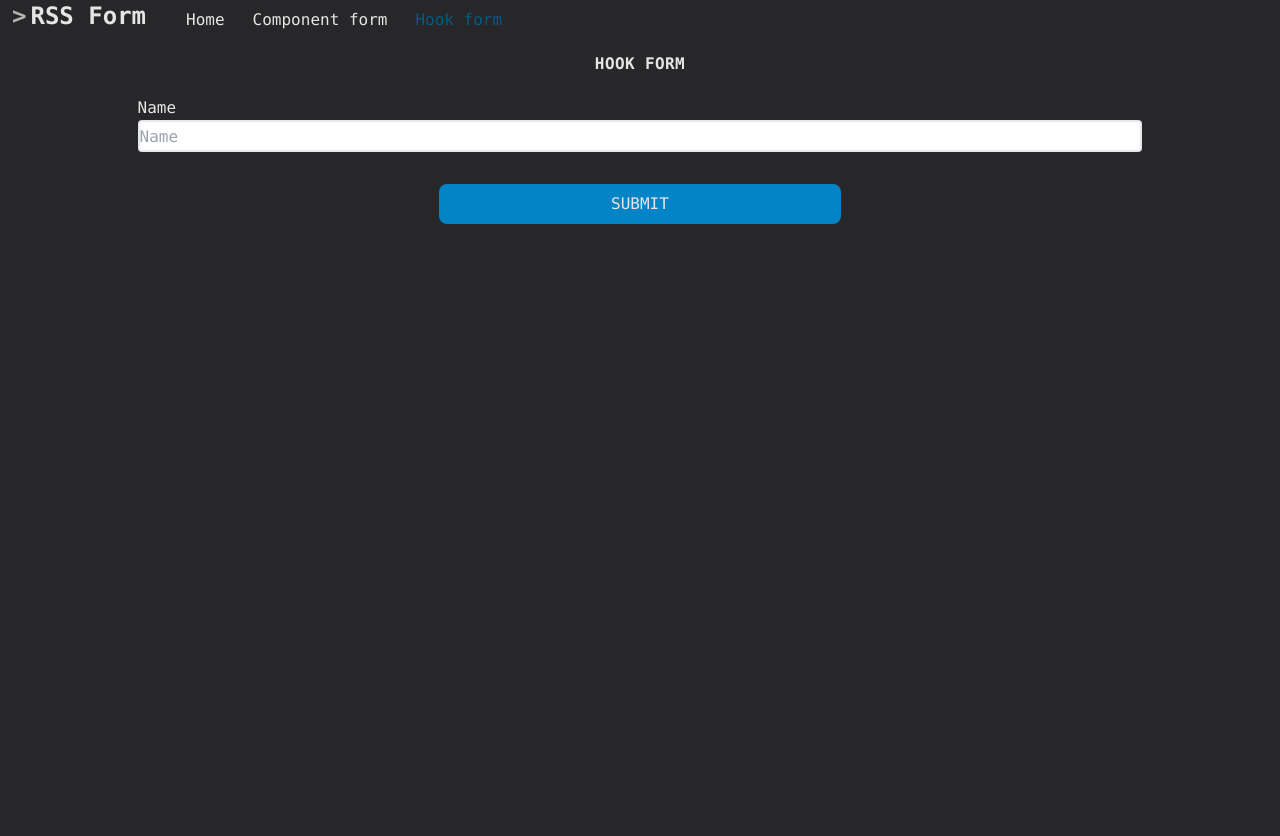
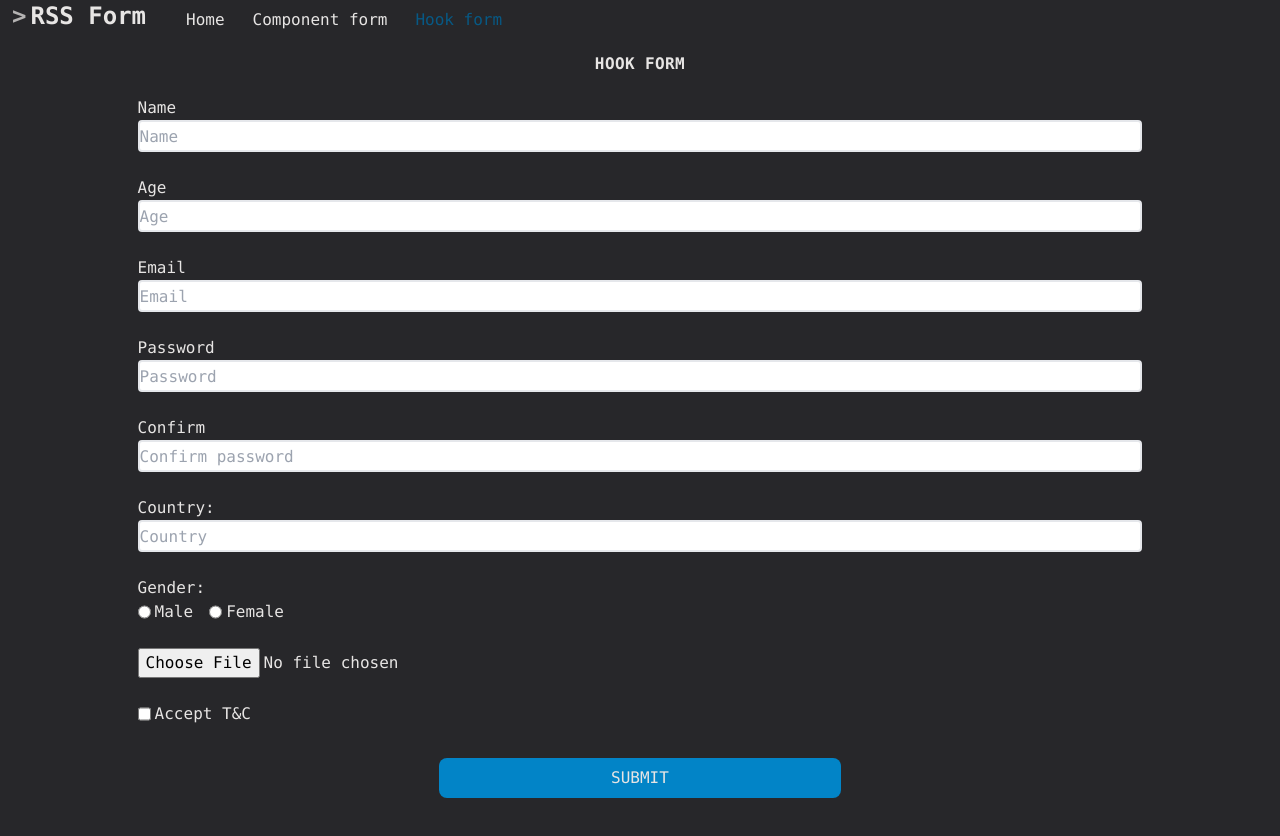
Before and after one commit to ffriday/rssreact, a React (Vite) app: page /hook-form in a window 1280 px wide. Shown: the top 836 px of the page. Before the commit the page ends 800 px from the top, so only its background shows below. Built offline with nearby package versions, Linux system fonts and the light colour scheme.

Commit message:
feat: add hook form handlers

```diff
--- a/src/constants/types.ts
+++ b/src/constants/types.ts
@@ -36,11 +36,7 @@ type TProps = {
 export type TDataInput = {
   props: TProps;
   message: string;
-  onChange?: (value: string) => void;
 };
-
-export type TDataProps = Omit<TProps, 'placeholder'> &
-  Omit<TDataInput, 'props' | 'onChange'>;
 
 export enum Links {
   home = '',
--- a/src/form/components/AgreeCheckbox.tsx
+++ b/src/form/components/AgreeCheckbox.tsx
@@ -1,10 +1,10 @@
-import { TDataProps } from '../../constants/types';
+import { TDataInput } from '../../constants/types';
 
-export const AgreeCheckbox = ({ message, ...rest }: TDataProps) => {
+export const AgreeCheckbox = ({ props, message }: TDataInput) => {
   return (
     <div className="flex flex-col align-top">
       <div className="flex justify-start">
-        <input {...rest} className="mr-1" />
+        <input {...props} className="mr-1" />
         <label htmlFor="accept">Accept T&C</label>
       </div>
       <p className="text-left first-letter:capitalize sm:h-4 h-8 w-full text-sm">
--- a/src/form/components/countrySelect.tsx
+++ b/src/form/components/countrySelect.tsx
@@ -1,7 +1,7 @@
-import { FormNames, TDataProps } from '../../constants/types';
+import { FormNames, TDataInput } from '../../constants/types';
 import { useAppSelector } from '../../store/store';
 
-export const CountrySelect = ({ message, ...rest }: TDataProps) => {
+export const CountrySelect = ({ props, message }: TDataInput) => {
   const errorStyle = message ? ' border-red-400' : '';
   const data = useAppSelector((state) => state.countryReducer);
 
@@ -11,7 +11,7 @@ export const CountrySelect = ({ message, ...rest }: TDataProps) => {
         Country:
       </label>
       <input
-        {...rest}
+        {...props}
         list="countryList"
         className={`text-gray-900 placeholder-black::placeholder h-8 rounded border-2${errorStyle}`}
       />
--- a/src/form/components/dataInput.tsx
+++ b/src/form/components/dataInput.tsx
@@ -1,6 +1,6 @@
 import { TDataInput } from '../../constants';
 
-export const DataInput = ({ props, message, onChange }: TDataInput) => {
+export const DataInput = ({ props, message }: TDataInput) => {
   const errorStyle = message ? ' border-red-400' : '';
   return (
     <div className="flex flex-col justify-start w-full">
@@ -9,7 +9,6 @@ export const DataInput = ({ props, message, onChange }: TDataInput) => {
       </label>
       <input
         {...props}
-        onChange={(event) => onChange && onChange(event.currentTarget.value)}
         className={`text-gray-900 placeholder-current::placeholder h-8 rounded border-2${errorStyle}`}
       ></input>
       <p className="text-left first-letter:capitalize sm:h-4 h-8 w-full text-sm">
--- a/src/form/components/genderSelector.tsx
+++ b/src/form/components/genderSelector.tsx
@@ -1,15 +1,15 @@
-import { TDataProps } from '../../constants/types';
+import { TDataInput } from '../../constants/types';
 
-export const GenderSelector = ({ message, ...rest }: TDataProps) => {
+export const GenderSelector = ({ props, message }: TDataInput) => {
   return (
     <div className="flex flex-col align-top">
       <fieldset className="flex justify-start">
         <legend className="text-start">Gender:</legend>
-        <input {...rest} id="male" className="mr-1" />
+        <input {...props} id="male" className="mr-1" />
         <label htmlFor="male" className="mr-4">
           Male
         </label>
-        <input {...rest} id="female" className="mr-1" />
+        <input {...props} id="female" className="mr-1" />
         <label htmlFor="female">Female</label>
       </fieldset>
       <p className="text-left first-letter:capitalize sm:h-4 h-8 w-full text-sm">
--- a/src/form/components/imageUpload.tsx
+++ b/src/form/components/imageUpload.tsx
@@ -1,8 +1,8 @@
-import { TDataProps } from '../../constants/types';
+import { TDataInput } from '../../constants/types';
 
-export const ImageUpload = ({ message, ...rest }: TDataProps) => (
+export const ImageUpload = ({ props, message }: TDataInput) => (
   <div className="flex flex-col align-top">
-    <input {...rest} />
+    <input {...props} />
     <p className="text-left first-letter:capitalize sm:h-4 h-8 w-full text-sm">
       {message}
     </p>
--- a/src/form/hookForm.tsx
+++ b/src/form/hookForm.tsx
@@ -1,8 +1,21 @@
+/* eslint-disable @typescript-eslint/no-unused-vars */
 import { useForm } from 'react-hook-form';
 import { FormNames, inputs, navLinks } from '../constants';
-import { DataInput, SubmitButton, formSchema } from './components';
+import {
+  AgreeCheckbox,
+  CountrySelect,
+  DataInput,
+  GenderSelector,
+  ImageUpload,
+  SubmitButton,
+  formSchema,
+} from './components';
 import { yupResolver } from '@hookform/resolvers/yup';
-import { TFormValidate } from '../constants/types';
+import { Links, TFormValidate } from '../constants/types';
+import { updateComponentData, useAppDispatch } from '../store';
+import { useNavigate } from 'react-router-dom';
+import { useState } from 'react';
+import { toBase64 } from '../helpers';
 
 export const HookForm = () => {
   const {
@@ -13,9 +26,23 @@ export const HookForm = () => {
     mode: 'onChange',
     resolver: yupResolver(formSchema),
   });
+  const dispatch = useAppDispatch();
+  const navigate = useNavigate();
 
-  const submit = (data: TFormValidate) => {
-    console.log(data);
+  const submit = async (data: TFormValidate) => {
+    if (data) {
+      const validated = formSchema.cast(data);
+      const next = {
+        ...validated,
+        image: ((await toBase64(validated.image)) ?? '').toString(),
+      };
+      dispatch(updateComponentData(next));
+      navigate(`/${Links.home}`);
+    }
+  };
+
+  const confirmChange = (value: string) => {
+    const a = register(FormNames.confirm);
   };
 
   return (
@@ -31,6 +58,38 @@ export const HookForm = () => {
           props={{ ...inputs.name, ...register(FormNames.name) }}
           message={errors[FormNames.name]?.message ?? ''}
         />
+        <DataInput
+          props={{ ...inputs.age, ...register(FormNames.age) }}
+          message={errors[FormNames.age]?.message ?? ''}
+        />
+        <DataInput
+          props={{ ...inputs.email, ...register(FormNames.email) }}
+          message={errors[FormNames.email]?.message ?? ''}
+        />
+        <DataInput
+          props={{ ...inputs.password, ...register(FormNames.password) }}
+          message={errors[FormNames.password]?.message ?? ''}
+        />
+        <DataInput
+          props={{ ...inputs.confirm, ...register(FormNames.confirm) }}
+          message={errors[FormNames.confirm]?.message ?? ''}
+        />
+        <CountrySelect
+          props={{ ...inputs.country, ...register(FormNames.country) }}
+          message={errors[FormNames.country]?.message ?? ''}
+        />
+        <GenderSelector
+          props={{ ...inputs.gender, ...register(FormNames.gender) }}
+          message={errors[FormNames.gender]?.message ?? ''}
+        />
+        <ImageUpload
+          props={{ ...inputs.image, ...register(FormNames.image) }}
+          message={errors[FormNames.image]?.message ?? ''}
+        />
+        <AgreeCheckbox
+          props={{ ...inputs.accept, ...register(FormNames.accept) }}
+          message={errors[FormNames.accept]?.message ?? ''}
+        />
         <SubmitButton />
       </form>
     </section>
--- a/src/form/usualForm.tsx
+++ b/src/form/usualForm.tsx
@@ -19,15 +19,12 @@ export const UsualForm = () => {
   const dispatch = useAppDispatch();
   const navigate = useNavigate();
   const [errors, setErrors] = useState<ValidationError>();
-  const [confirmError, setConfirmError] = useState(true);
 
   const submit = async (event: React.FormEvent<HTMLFormElement>) => {
     event.preventDefault();
     const data = fillSchema(event.currentTarget);
     const valid = await formSchema.isValid(data);
-    const pwdMatches = data.password === data.confirm;
-    setConfirmError(pwdMatches);
-    if (valid && pwdMatches) {
+    if (valid) {
       const validated = formSchema.cast(data);
       const next = {
         ...validated,
@@ -68,22 +65,22 @@ export const UsualForm = () => {
         />
         <DataInput
           props={{ ...inputs.confirm }}
-          message={!confirmError ? 'Password not match' : ''}
+          message={findError(errors, FormNames.confirm)}
         />
         <CountrySelect
-          {...inputs.country}
+          props={{ ...inputs.country }}
           message={findError(errors, FormNames.country)}
         />
         <GenderSelector
-          {...inputs.gender}
+          props={{ ...inputs.gender }}
           message={findError(errors, FormNames.gender)}
         />
         <ImageUpload
-          {...inputs.image}
+          props={{ ...inputs.image }}
           message={findError(errors, FormNames.image)}
         />
         <AgreeCheckbox
-          {...inputs.accept}
+          props={{ ...inputs.accept }}
           message={findError(errors, FormNames.accept)}
         />
         <SubmitButton />
--- a/src/userData/userCard.tsx
+++ b/src/userData/userCard.tsx
@@ -25,7 +25,7 @@ export const UserCard = ({
       <img
         src={image}
         alt="Image"
-        className="m-2 rounded max max-w-xs w-11/12 max-h-96 self-center"
+        className="m-2 rounded max max-w-xs w-11/12 max-h-96 self-center object-contain"
       />
     </div>
   );
--- a/src/validation/schema.ts
+++ b/src/validation/schema.ts
@@ -1,4 +1,4 @@
-import { object, string, number, setLocale, mixed } from 'yup';
+import { object, string, number, setLocale, mixed, ref } from 'yup';
 import { FormNames } from '../constants/types';
 import { countries } from '../constants';
 
@@ -37,14 +37,16 @@ export const formSchema = object({
       },
     }),
   [FormNames.gender]: string().required(),
-  [FormNames.confirm]: string().required(),
+  [FormNames.confirm]: string()
+    .oneOf([ref(FormNames.password)], 'Password not match')
+    .required(),
   [FormNames.image]: mixed((value): value is File => value instanceof File)
     .required()
     .test({
       name: 'size',
       message: 'Must be less then 1mb',
-      test(_, original) {
-        const file = original.originalValue as File;
+      test(value) {
+        const file = value as File;
         if (file.size <= 1000000) return true;
         return false;
       },
@@ -52,12 +54,16 @@ export const formSchema = object({
     .test({
       name: 'extension',
       message: 'Must be png or jpeg',
-      test(_, original) {
-        const file = original.originalValue as File;
+      test(value) {
+        const file = value as File;
         if (file.type === 'image/jpeg' || file.type === 'image/png')
           return true;
         return false;
       },
+    })
+    .transform((value) => {
+      if (value.length) return value[0];
+      return value;
     }),
   [FormNames.accept]: string().required(),
 });
```
